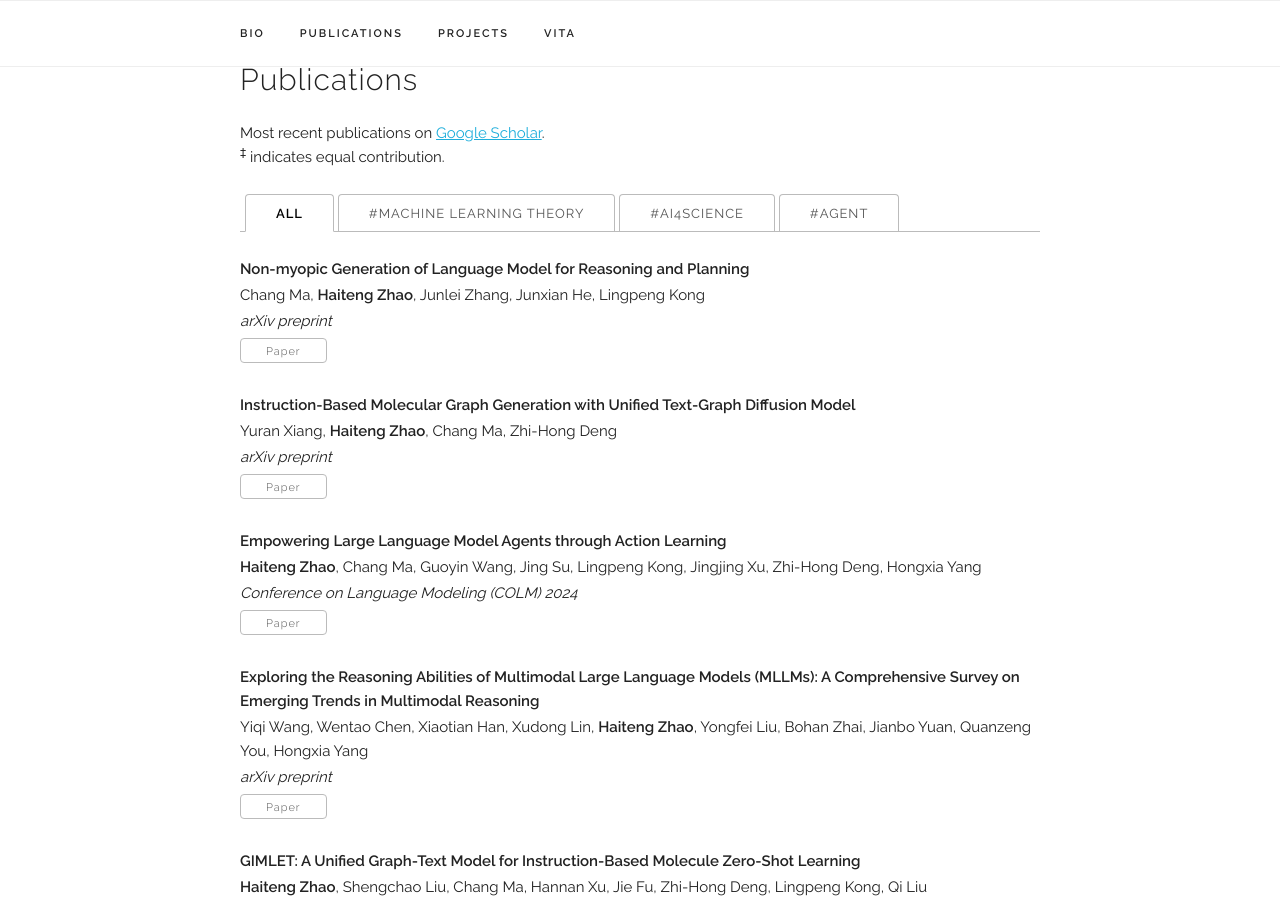
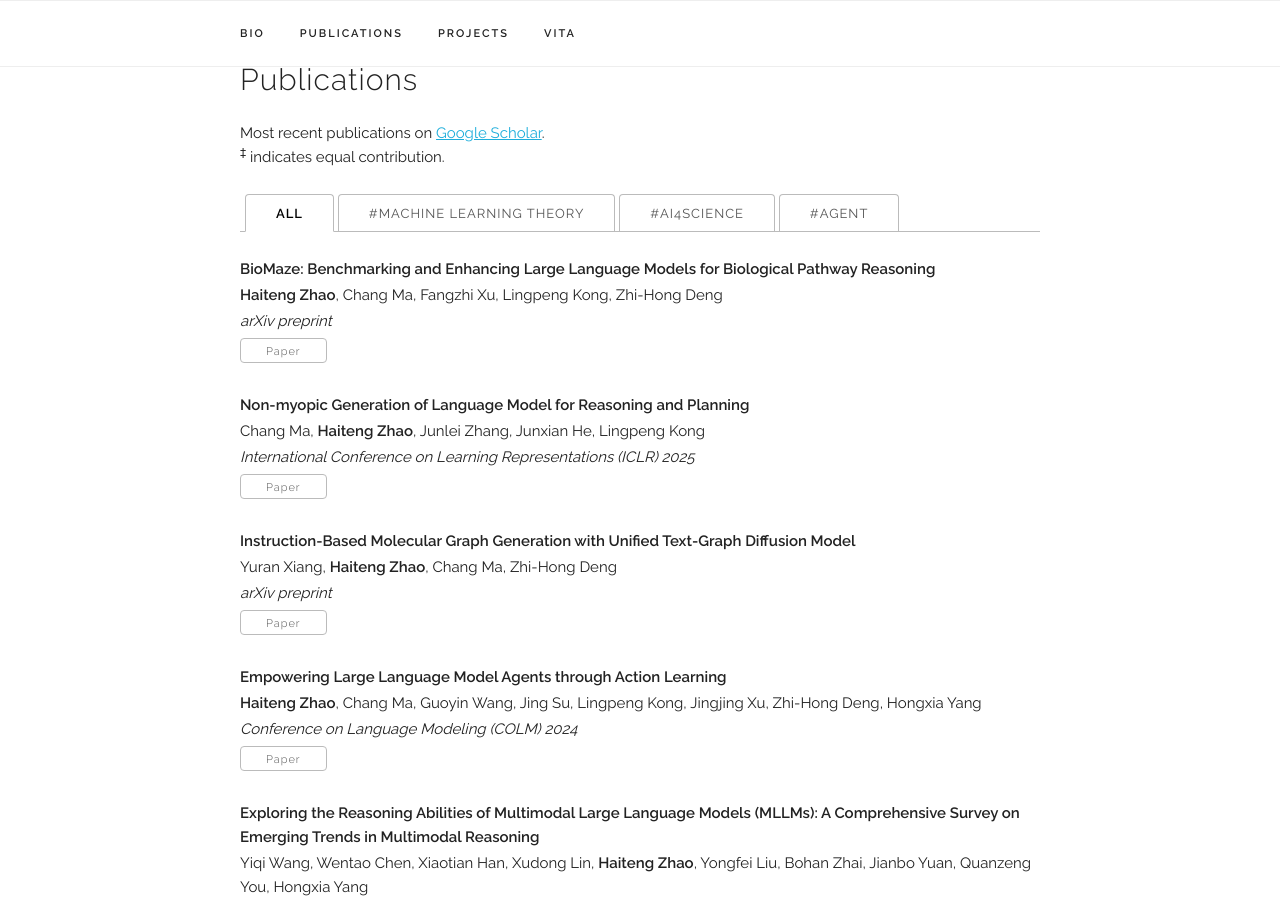
Before and after one commit to zhao-ht/haitengzhao, a Jekyll site: the page built from index.html, in a window 1280 px wide and 900 px high, scrolled down 1036 px. Built offline with Jekyll 4.4.1, drawn with Linux system fonts in a browser that asks for light colours; some web fonts are replaced.

Commit message:
Update publications.yaml

```diff
--- a/_data/publications.yaml
+++ b/_data/publications.yaml
@@ -1,7 +1,14 @@
 papers:
+  - title: "BioMaze: Benchmarking and Enhancing Large Language Models for Biological Pathway Reasoning"
+    authors: "<b>Haiteng Zhao</b>, Chang Ma, Fangzhi Xu, Lingpeng Kong, Zhi-Hong Deng"
+    venue: "arXiv preprint"
+    paper_pdf: "https://arxiv.org/pdf/2502.16660"
+    ai4science: y
+    agent: y
+
   - title: "Non-myopic Generation of Language Model for Reasoning and Planning"
     authors: "Chang Ma, <b>Haiteng Zhao</b>, Junlei Zhang, Junxian He, Lingpeng Kong"
-    venue: "arXiv preprint"
+    venue: "International Conference on Learning Representations (ICLR) 2025"
     paper_pdf: "https://arxiv.org/pdf/2410.17195"
     ai4science: n
     agent: y
```
